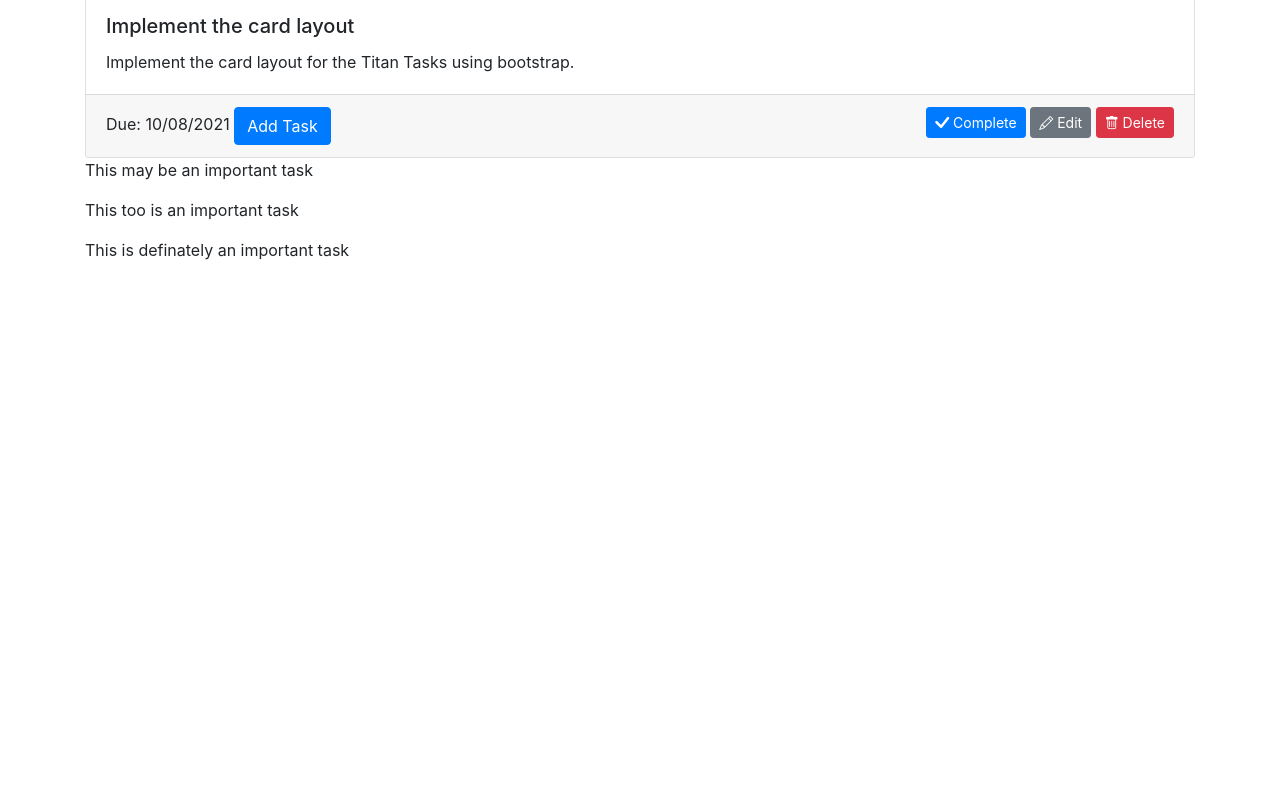
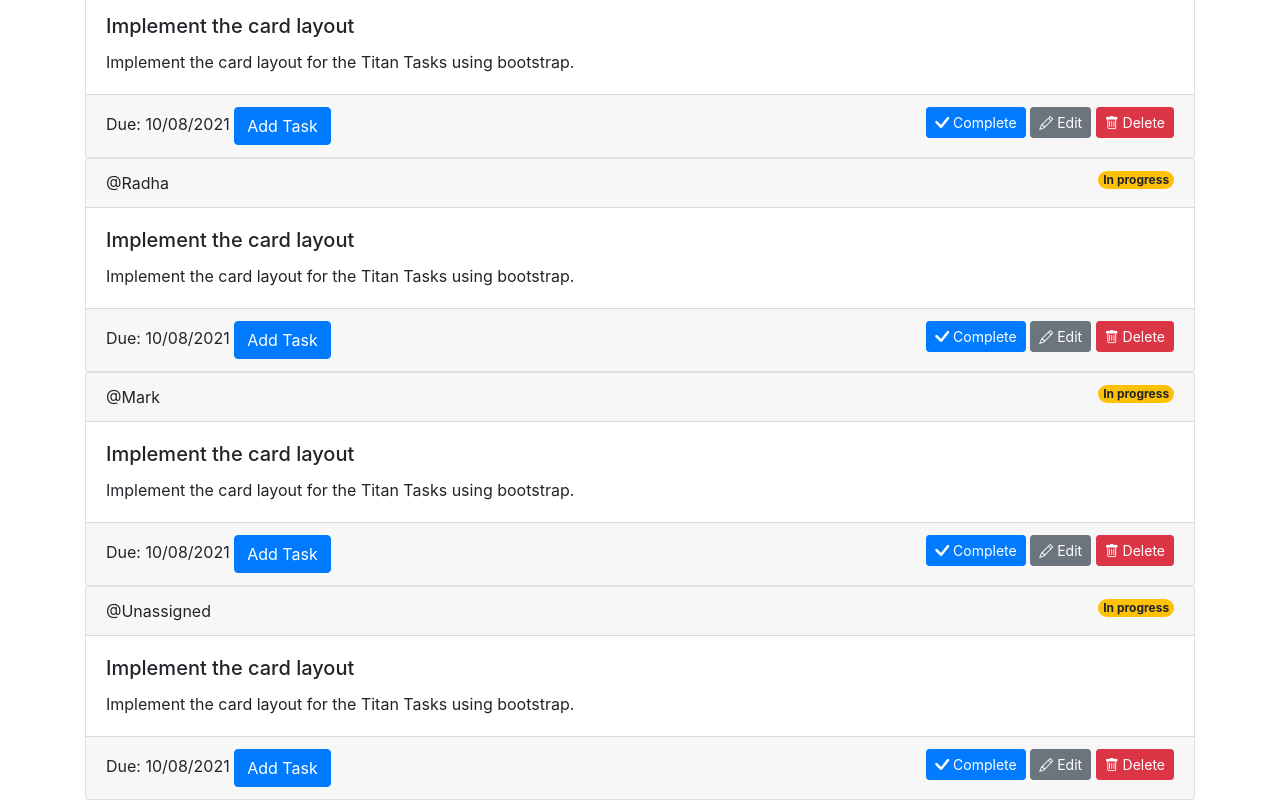
Before and after one commit to thrivethru/TitanTasks, a plain HTML site: page index.html in a window 1280 px wide. Shown: the part 733-1533 px from the top of the page. Before the commit the page ends 1011 px from the top, so only its background shows below. Drawn offline with nearby package versions, Linux system fonts and the light colour scheme.

Commit message:
add cards

```diff
--- a/index.html
+++ b/index.html
@@ -79,7 +79,7 @@
       <!-- Task Card 1 -->
       <div class="card">
         <div class="card-header">
-          @Unassigned
+          @Kassahun
           <div class="float-right badge badge-success rounded-pill">Completed</div>
         </div>
         <div class="card-body">
@@ -124,13 +124,73 @@
       </div>
 
       <!-- Task Card 3 -->
-      <p>This may be an important task</p>
+      <div class="card">
+        <div class="card-header">
+          @Radha
+          <div class="float-right badge bg-warning rounded-pill">In progress</div>
+        </div>
+        <div class="card-body">
+          <h5 class="card-title">Implement the card layout</h5>
+          <p class="card-text">Implement the card layout for the Titan Tasks using bootstrap.</p>
+        </div>
+
+        <div class="card-footer" >
+          <span>Due: 10/08/2021</span>
+          <div class="float-right">
+            <a href="#" class="btn btn-primary btn-sm"><i class="bi bi-check-lg"></i> Complete</a>
+            <a href="#" class="btn btn-secondary btn-sm"><i class="bi bi-pencil"></i> Edit</a>
+            <a href="#" class="btn btn-danger btn-sm"><i class="bi bi-trash"></i> Delete</a>
+
+          </div>
+          <a href="#" class="btn btn-primary">Add Task</a>
+        </div>
+      </div>
 
       <!-- Task Card 4 -->
-      <p>This too is an important task</p>
+      <div class="card">
+        <div class="card-header">
+          @Mark
+          <div class="float-right badge bg-warning rounded-pill">In progress</div>
+        </div>
+        <div class="card-body">
+          <h5 class="card-title">Implement the card layout</h5>
+          <p class="card-text">Implement the card layout for the Titan Tasks using bootstrap.</p>
+        </div>
+
+        <div class="card-footer" >
+          <span>Due: 10/08/2021</span>
+          <div class="float-right">
+            <a href="#" class="btn btn-primary btn-sm"><i class="bi bi-check-lg"></i> Complete</a>
+            <a href="#" class="btn btn-secondary btn-sm"><i class="bi bi-pencil"></i> Edit</a>
+            <a href="#" class="btn btn-danger btn-sm"><i class="bi bi-trash"></i> Delete</a>
+
+          </div>
+          <a href="#" class="btn btn-primary">Add Task</a>
+        </div>
+      </div>
 
       <!-- Task Card 5 -->
-      <p>This is definately an important task</p>
+      <div class="card">
+        <div class="card-header">
+          @Unassigned
+          <div class="float-right badge bg-warning rounded-pill">In progress</div>
+        </div>
+        <div class="card-body">
+          <h5 class="card-title">Implement the card layout</h5>
+          <p class="card-text">Implement the card layout for the Titan Tasks using bootstrap.</p>
+        </div>
+
+        <div class="card-footer" >
+          <span>Due: 10/08/2021</span>
+          <div class="float-right">
+            <a href="#" class="btn btn-primary btn-sm"><i class="bi bi-check-lg"></i> Complete</a>
+            <a href="#" class="btn btn-secondary btn-sm"><i class="bi bi-pencil"></i> Edit</a>
+            <a href="#" class="btn btn-danger btn-sm"><i class="bi bi-trash"></i> Delete</a>
+
+          </div>
+          <a href="#" class="btn btn-primary">Add Task</a>
+        </div>
+      </div>
     </div>
     <!-- End Task Card List -->
 
```
